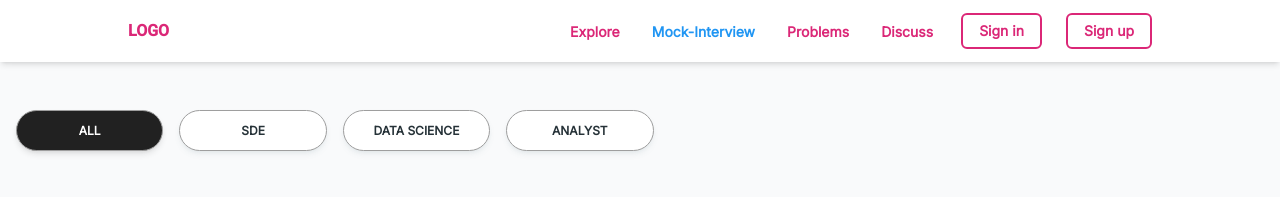
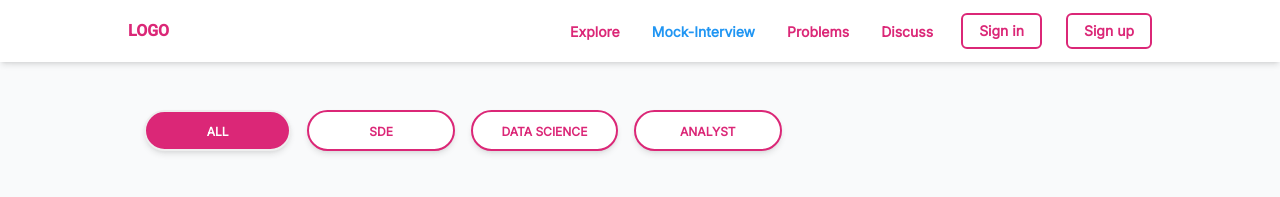
Before and after one commit to JKP-2001/Dhanda_Frontend, a React (Create React App) app: page /mock-interview in a window 1280 px wide. Shown: the top 197 px of the page. Built offline with nearby package versions, Linux system fonts and the light colour scheme; a web font is replaced by a local one.

Commit message:
working on mock interview plateform

```diff
--- a/src/Components/Mock_Interview/CatButton.jsx
+++ b/src/Components/Mock_Interview/CatButton.jsx
@@ -1,14 +1,23 @@
-import { Button } from '@material-tailwind/react'
-import React from 'react'
+import { Button } from "@material-tailwind/react";
+import React from "react";
 
-const CatButton = (props) => {
-  return (
-    <Button color={props.active ? `black` : `white`} className={`w-[147.39px] h-[41px] font-inter font-bold rounded-3xl $text-black border-[1.5px] border-gray-500 text-center my-2`}>
+const CatButton = ({ active,type }) => {
+  if (active) {
+    return (
+      <Button
+        className={`w-[147.39px] h-[41px] font-inter font-bold rounded-3xl text-white  border-[2px] bg-btn-col text-center my-2`}
+      >
+        {type}
+      </Button>
+    );
+  } else
+    return (
+      <Button
+        className={`w-[147.39px] h-[41px] font-inter font-bold rounded-3xl text-btn-col border-[2px] border-btn-col  bg-white text-center my-2`}
+      >
+        {type}
+      </Button>
+    );
+};
 
-        {props.type}
-
-    </Button>
-  )
-}
-
-export default CatButton
+export default CatButton;
--- a/src/Components/Mock_Interview/Mock_Interview_Comp.jsx
+++ b/src/Components/Mock_Interview/Mock_Interview_Comp.jsx
@@ -1,27 +1,57 @@
-import React, { useState } from 'react';
-import CatButton from './CatButton';
-import Sorting_Button from './Sorting_Button';
-import CompanyTag from './CompanyTag';
-import Interviewer_Card from './Interviewer_Card';
-import { motion } from "framer-motion"
+import React, { useState } from "react";
+import CatButton from "./CatButton";
+import Sorting_Button from "./Sorting_Button";
+import CompanyTag from "./CompanyTag";
+import Interviewer_Card from "./Interviewer_Card";
+import { motion } from "framer-motion";
 
 const Mock_Interview_Comp = () => {
   const [comp, setComp] = useState([]);
 
-  const companies = ["Amazon", "Google", "Microsoft", "Facebook", "Apple", "Uber", "Adobe", "Oracle", "Paypal", "Salesforce", "Cisco", "Samsung", "Walmart", "Intuit", "Spotify", "Twitter", "LinkedIn", "Snapchat", "Twitch", "TikTok", "Reddit", "Pinterest", "Netflix", "Airbnb", "IBM"];
+  const companies = [
+    "Amazon",
+    "Google",
+    "Microsoft",
+    "Facebook",
+    "Apple",
+    "Uber",
+    "Adobe",
+    "Oracle",
+    "Paypal",
+    "Salesforce",
+    "Cisco",
+    "Samsung",
+    "Walmart",
+    "Intuit",
+    "Spotify",
+    "Twitter",
+    "LinkedIn",
+    "Snapchat",
+    "Twitch",
+    "TikTok",
+    "Reddit",
+    "Pinterest",
+    "Netflix",
+    "Airbnb",
+    "IBM",
+  ];
   const sort_by = ["Company", "Date", "Rating"];
 
   const variants = {
     hidden: { x: -30 },
-    visible: { x: 0 }
+    visible: { x: 0 },
   };
 
   return (
-    <div className='pb-10'>
-      <motion.div className="category" initial="hidden"
+    <div className="flex items-center justify-center">
+      <div className="pb-10 w-[80%]">
+        <motion.div
+          className="category"
+          initial="hidden"
           animate="visible"
           variants={variants}
-                            transition={{ type: "spring", stiffness: 100 }}>
+          transition={{ type: "spring", stiffness: 100 }}
+        >
           <div className="flex flex-wrap mt-10 space-x-4">
             <div></div>
             <CatButton type={"All"} active={true} />
@@ -30,21 +60,27 @@ const Mock_Interview_Comp = () => {
             <CatButton type={"Analyst"} active={false} />
           </div>
         </motion.div>
-
-      <motion.div className="sorting" initial="hidden"
+        <motion.div
+          className="sorting"
+          initial="hidden"
           animate="visible"
           variants={variants}
-                            transition={{ type: "spring", stiffness: 100 }}>
+          transition={{ type: "spring", stiffness: 100 }}
+        >
           <div className="flex mt-10 space-x-6">
             <div></div>
-          <Sorting_Button type={"Company"} menuItems={companies} setComp={setComp} tag="comp" comp={comp} />
+            <Sorting_Button
+              type={"Company"}
+              menuItems={companies}
+              setComp={setComp}
+              tag="comp"
+              comp={comp}
+            />
             <Sorting_Button type={"Sort By"} menuItems={sort_by} />
           </div>
         </motion.div>
         <CompanyTag comp={comp} setComp={setComp} />
-
         <motion.div className="grid grid-cols-1 sm:grid-cols-2 md:grid-cols-2 lg:grid-cols-3 xl:grid-cols-4 gap-4">
-
           <Interviewer_Card />
           <Interviewer_Card />
           <Interviewer_Card />
@@ -63,6 +99,7 @@ const Mock_Interview_Comp = () => {
           <Interviewer_Card />
         </motion.div>
       </div>
+    </div>
   );
 };
 
--- a/src/Pages/Mock_Interview/Mock_Interview.jsx
+++ b/src/Pages/Mock_Interview/Mock_Interview.jsx
@@ -15,7 +15,6 @@ const Mock_Interview = () => {
     <div>
         <Nav />
         <Mock_Interview_Comp />
-
     </div>
   )
 }
```
Lines whose indentation alone changed are shown as unchanged.
